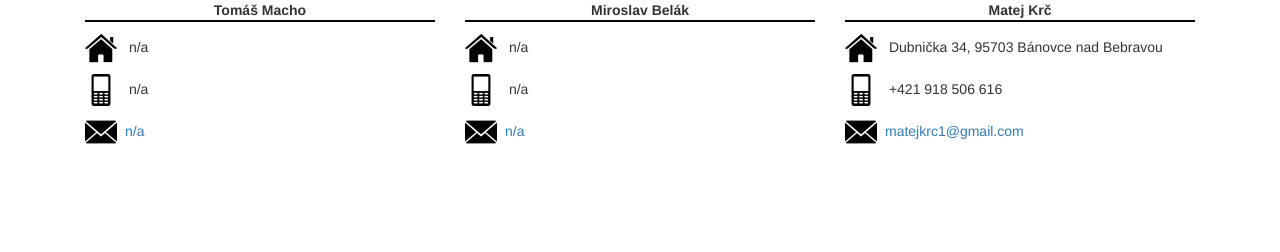
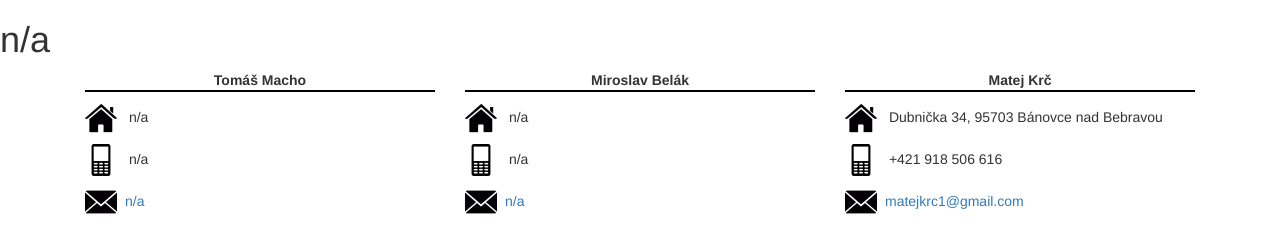
Before and after one commit to mucaca1/The-Crew, a plain HTML site: page index.html in a window 1280 px wide. Drawn offline with Linux system fonts and the light colour scheme.

Commit message:
Pridany css pre tlac

```diff
--- /dev/null
+++ b/CSS/print-style.css
@@ -0,0 +1,10 @@
+body {
+	font-family: "Palatino Linotype", "Book Antiqua", Palatino, serif;
+	font-size: 1em;
+    color: #333333;
+    background: white;
+	margin-top: 2cm;
+	margin-right: 2cm;
+	margin-bottom: 1.5cm;
+	margin-left: 2cm;
+}
--- a/index.html
+++ b/index.html
@@ -6,12 +6,17 @@
     <meta http-equiv="X-UA-Compatible" content="ie=edge">
     <title>SkupinoveZadanie</title>
 
-    <link rel="stylesheet" href="./CSS/krc_spolocna_cast.css">
-    <link rel="stylesheet" href="./CSS/bootstrap.min.css">
+    <!--CSS-->
+    <link rel="stylesheet" href="./CSS/bootstrap.min.css" type="text/css">
+    <link rel="stylesheet" href="./CSS/krc_spolocna_cast.css" type="text/css" media="screen,tv">
+
+    <!--CSS pre tlac-->
+    <link rel="stylesheet" href="./CSS/print-style.css" type="text/css" media="print,projection">
+
 </head>
 <body>
     <article>
-
+        <h1>n/a</h1>
     </article>
 
     <footer>
```
